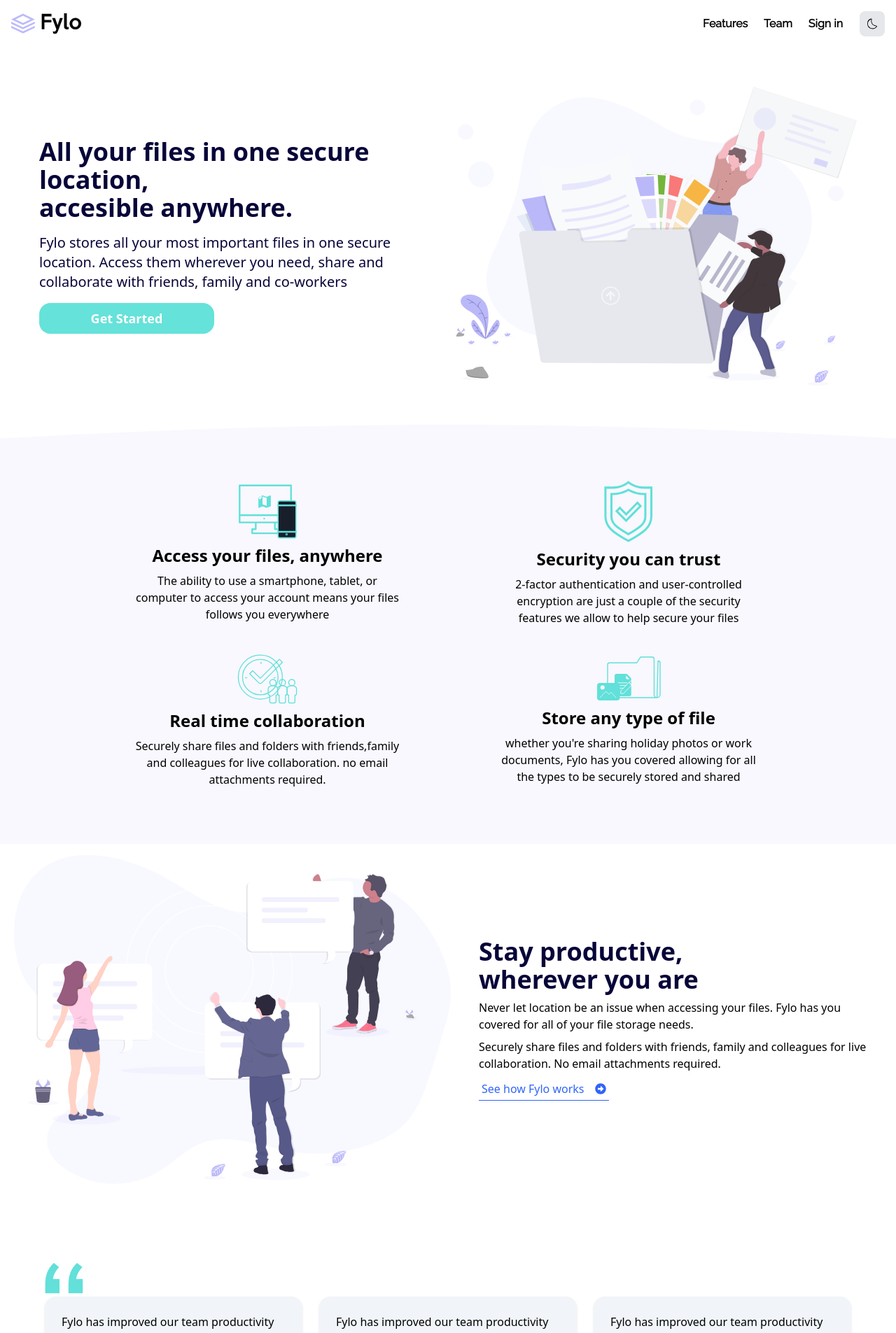
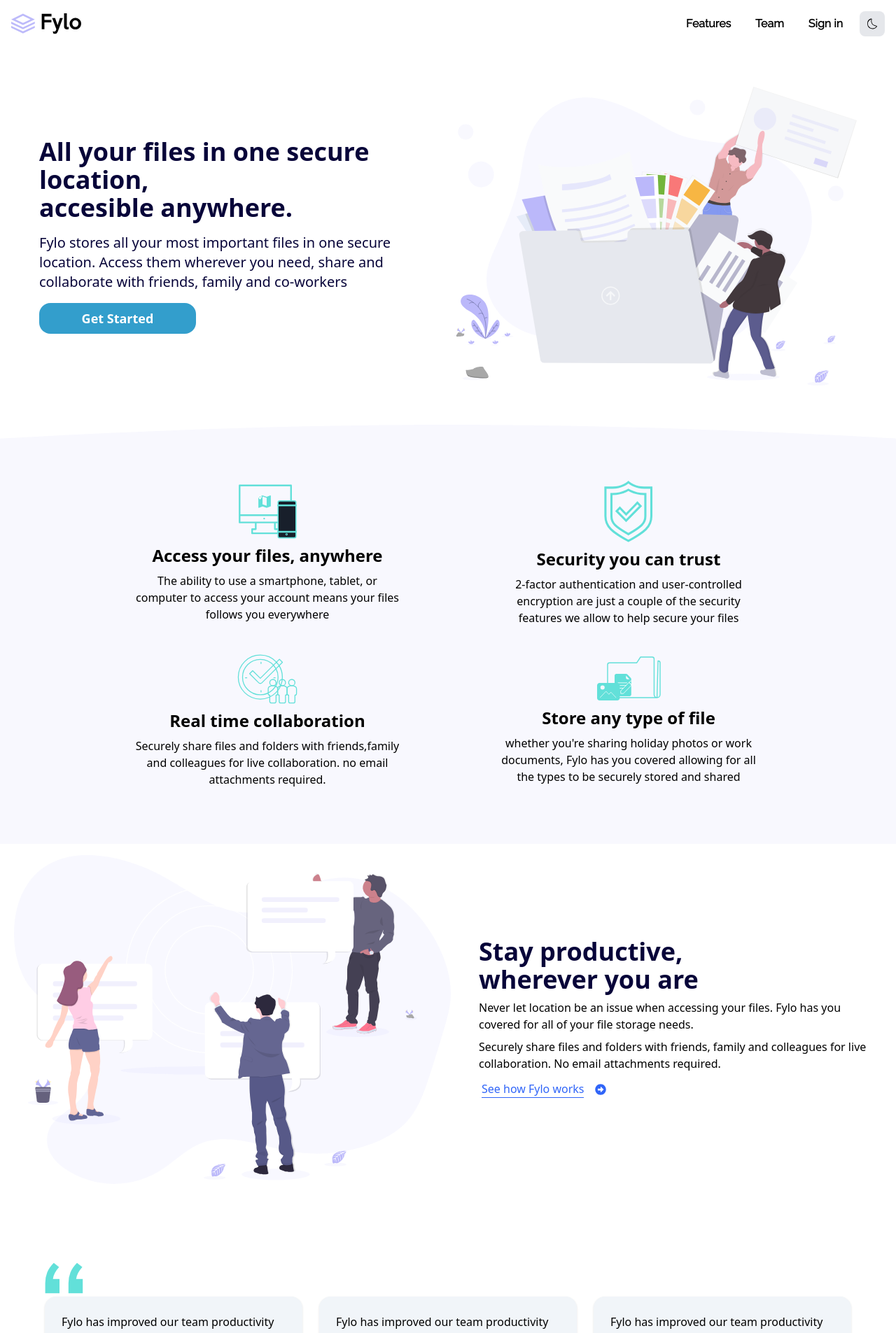
Before and after one commit to abeeebdon/fyloLanding, a React (Vite) app: page / in a window 1280 px wide. Shown: the top 1905 px of the page at 70% size. Built offline with nearby package versions, Linux system fonts and the light colour scheme.

Commit message:
Modifying responsiveness

```diff
--- a/src/App.tsx
+++ b/src/App.tsx
@@ -1,26 +1,30 @@
-import { useEffect, useState } from 'react'
-import { FaArrowAltCircleRight, FaFacebookF, FaInstagram } from 'react-icons/fa'
-import { data } from './Data'
-import { FaX } from 'react-icons/fa6'
-import Hero from './Hero'
-import Header from './Header'
-import { CiMail } from 'react-icons/ci'
-import { FiPhoneCall } from 'react-icons/fi'
+import { useEffect, useState } from "react";
+import {
+  FaArrowAltCircleRight,
+  FaFacebookF,
+  FaInstagram,
+} from "react-icons/fa";
+import { data } from "./Data";
+import { FaX } from "react-icons/fa6";
+import Hero from "./Hero";
+import Header from "./Header";
+import { CiMail } from "react-icons/ci";
+import { FiPhoneCall } from "react-icons/fi";
 
 function App() {
   const [darkMode, setDarkMode] = useState(
-    () => localStorage.getItem('theme') === 'dark'
-  )
+    () => localStorage.getItem("theme") === "dark"
+  );
 
   useEffect(() => {
     if (darkMode) {
-      document.documentElement.classList.add('dark')
-      localStorage.setItem('theme', 'dark')
+      document.documentElement.classList.add("dark");
+      localStorage.setItem("theme", "dark");
     } else {
-      document.documentElement.classList.remove('dark')
-      localStorage.setItem('theme', 'light')
+      document.documentElement.classList.remove("dark");
+      localStorage.setItem("theme", "light");
     }
-  }, [darkMode])
+  }, [darkMode]);
   return (
     <main className=" dark:bg-background-main text-black dark:text-white min-h-screen">
       {/* Header  */}
@@ -31,8 +35,8 @@
       {/* Access with curve  */}
       <div
         style={{
-          backgroundRepeat: 'no-repeat',
-          backgroundSize: 'cover',
+          backgroundRepeat: "no-repeat",
+          backgroundSize: "cover",
         }}
         className="bg-[url('/images/bg-curve-mobile.svg')] sm:bg-[url('/images/bg-curve-desktop.svg')]  bg-top dark:bg-center dark:bg-[url('/images/bg-curvy-mobile.svg')] sm:dark:bg-[url('/images/dark-bg-curvy-desktop.svg')] "
       >
@@ -48,7 +52,7 @@
                 </div>
                 <p className="text-black dark:text-white">{item.paragraph}</p>
               </div>
-            )
+            );
           })}
         </section>
       </div>
@@ -58,14 +62,14 @@
             <img
               src={
                 darkMode
-                  ? '/images/illustration-stay-productive.png'
-                  : '/images/illustration-2.svg'
+                  ? "/images/illustration-stay-productive.png"
+                  : "/images/illustration-2.svg"
               }
               alt="image"
             />
           </div>
 
-          <div className="basis-1/2 max-w-xl">
+          <div className="basis-1/2 max-w-xl text-center sm:text-left">
             <h3 className="font-bold text-4xl text-dblue dark:text-white">
               Stay productive,
               <br /> wherever you are
@@ -78,11 +82,11 @@
               Securely share files and folders with friends, family and
               colleagues for live collaboration. No email attachments required.
             </p>
-            <div className="mt-2 w-fit border-b border-brightBlue text-brightBlue p-1 flex items-center gap-4">
-              <a href="#" className="link">
+            <div className="mt-2 w-full  justify-center sm:justify-start  p-1 flex items-center gap-4">
+              <p className="border-b border-brightBlue text-brightBlue">
                 See how Fylo works
-              </a>
-              <FaArrowAltCircleRight />
+              </p>
+              <FaArrowAltCircleRight className="text-brightBlue" />
             </div>
           </div>
         </section>
@@ -91,9 +95,9 @@
         <div className="py-10 container mt-10 mb-20">
           <div className="max-w-6xl mx-auto">
             <img src="/images/bg-quotes.png" alt="quotes" />
-            <section className="mt-1 md:flex items-center justify-center gap-6">
+            <section className="mt-1 md:flex items-center justify-center space-y-6 md:space-y-0 gap-6">
               {data.comments.map((item, i) => {
-                const { name, details, comment, img } = item
+                const { name, details, comment, img } = item;
                 return (
                   <div
                     className="max-w-sm  mx-auto shadow p-6 bg-slate-100  dark:bg-background-testimonials rounded-2xl"
@@ -113,7 +117,7 @@
                       </div>
                     </div>
                   </div>
-                )
+                );
               })}
             </section>
           </div>
@@ -148,7 +152,7 @@
         </div>
 
         <footer className="bg-dblue dark:bg-[#0b1526] text-white px-4 py-[100px]">
-          <div className="container gap-4 base-flex flex-wrap">
+          <div className="container gap-4 space-y-4 sm:space-y-0 sm:base-flex flex-wrap">
             <div className="basis-[40%]">
               <img
                 src="/images/dlogo.svg"
@@ -177,7 +181,7 @@
                 <FiPhoneCall /> +234-700-700-700
               </div>
               <div className="flex items-center gap-3">
-                <CiMail fontSize={20} className="font-bold text-white" />{' '}
+                <CiMail fontSize={20} className="font-bold text-white" />{" "}
                 example@fylo.com
               </div>
             </div>
@@ -195,8 +199,8 @@
                 <a href="#">Blog</a>
               </li>
             </div>
-            <div className="basis-[15%]">
-              <ul className="footer-links">
+            <div className="basis-[15%] ">
+              <ul className="footer-links flex sm:flex-col gap-4">
                 <li>
                   <a href="#">Contact Us </a>
                 </li>
@@ -212,7 +216,7 @@
         </footer>
       </article>
     </main>
-  )
+  );
 }
 
-export default App
+export default App;
--- a/src/Header.tsx
+++ b/src/Header.tsx
@@ -1,16 +1,17 @@
-import { Dispatch, SetStateAction, useState } from 'react'
-import { CiDark } from 'react-icons/ci'
-import { FaBars, FaTimes } from 'react-icons/fa'
+import { Dispatch, SetStateAction, useState } from "react";
+import { CiDark } from "react-icons/ci";
+import { FaBars, FaTimes } from "react-icons/fa";
 
 interface Props {
-  darkMode: boolean
+  darkMode: boolean;
 
-  setDarkMode: Dispatch<SetStateAction<boolean>>
+  setDarkMode: Dispatch<SetStateAction<boolean>>;
 }
+const nav: string[] = ["Features", "Team", "Sign in"];
 const Header = ({ darkMode, setDarkMode }: Props) => {
-  const [showMenu, setShowMenu] = useState<boolean>(false)
+  const [showMenu, setShowMenu] = useState<boolean>(false);
   return (
-    <header className="base-flex p-4 container font-raleway">
+    <header className="base-flex p-5 container font-raleway">
       <Logo darkMode={darkMode} />
 
       {
@@ -21,37 +22,64 @@
       }
       <div className="xs:basis-[70%] lg:basis-[30%] flex items-center gap-6 justify-end text-black dark:text-lightGray ">
         <div
-          className={`
-             max-w-[200px] [&_p]:font-semibold
-          ${
-            showMenu
-              ? 'flex flex-col fixed left-0 top-10 right-0 bg-white dark:bg-[#181f2a] dark:text-white '
-              : 'hidden xs:base-flex basis-[60%] '
-          }          `}
+          className="
+             max-w-56 [&_p]:font-semibold hidden sm:base-flex basis-[60%] "
         >
-          <p className="hover:text-white cursor-pointer">Features</p>
-          <p className="hover:text-white cursor-pointer">Team</p>
-          <p className="hover:text-white cursor-pointer">Sign in</p>
+          {nav.map((n, i) => {
+            return (
+              <p className="hover:text-white cursor-pointer" key={i}>
+                {n}
+              </p>
+            );
+          })}
         </div>
-        <div className="xs:hidden" onClick={() => setShowMenu(!showMenu)}>
-          {showMenu ? <FaTimes /> : <FaBars />}
+        <div
+          className="sm:hidden cursor-pointer text-xl hover:text-white hover:shadow hover:shadow-slate-700"
+          onClick={() => setShowMenu(!showMenu)}
+        >
+          {!showMenu && <FaBars />}
         </div>
 
         <button
           onClick={() => setDarkMode(!darkMode)}
-          className="p-2 bg-gray-200 dark:bg-gray-800 rounded-lg"
+          className="p-2 bg-gray-200 dark:bg-gray-800 hover:opacity-70 rounded-lg"
         >
           <CiDark
-            className={darkMode ? 'text-white' : 'text-black'}
+            className={darkMode ? "text-white" : "text-black"}
             size={20}
           />
         </button>
       </div>
+      {showMenu && (
+        <article className="sm:hidden fixed p-4 top-0 right-0 bottom-0  w-[90%] bg-white dark:bg-[#181f2a] dark:text-white">
+          <div
+            className="w-fit hover:text-white"
+            onClick={() => setShowMenu(!showMenu)}
+          >
+            <FaTimes
+              size={32}
+              color="hover:text-white"
+              className="dark:text-lightGray  cursor-pointer "
+            />
+          </div>
+          <article className="flex w-full justify-end mt-5">
+            <div className="flex flex-col gap-4  ">
+              {nav.map((n, i) => {
+                return (
+                  <span className=" cursor-pointer hover:shadow" key={i}>
+                    {n}
+                  </span>
+                );
+              })}
+            </div>
+          </article>
+        </article>
+      )}
     </header>
-  )
-}
+  );
+};
 
-export default Header
+export default Header;
 
 const Logo = ({ darkMode }: { darkMode: boolean }) => {
   return (
@@ -72,5 +100,5 @@
         />
       )}
     </div>
-  )
-}
+  );
+};
--- a/src/Hero.tsx
+++ b/src/Hero.tsx
@@ -6,14 +6,14 @@
         <img
           src={
             darkMode
-              ? '/images/illustration-intro.png'
-              : '/images/illustration-1.svg'
+              ? "/images/illustration-intro.png"
+              : "/images/illustration-1.svg"
           }
           alt="illustration"
         />
       </div>
       <article className="basis-1/2">
-        <div className="section-one-text">
+        <div className="section-one-text sm:text-left text-center">
           <h3 className="font-bold text-4xl sm:text-4xl dark:text-white text-dblue">
             All your files in one secure location,
             <br /> accesible anywhere.
@@ -24,13 +24,14 @@
             family and co-workers
           </p>
         </div>
-
-        <button className="px-4  py-2 text-white bg-[#65e2d9] text-lg hover:bg-[#339ecc] rounded-2xl w-[250px] font-bold">
-          Get Started
-        </button>
+        <div className="w-full flex sm:justify-start justify-center items-center">
+          <button className="px-4 py-2 text-white  bg-[#339ecc] text-lg hover:bg-[rgb(101,226,237)] rounded-2xl w-full max-w-56  font-bold">
+            Get Started
+          </button>
+        </div>
       </article>
     </section>
-  )
-}
+  );
+};
 
-export default Hero
+export default Hero;
```
